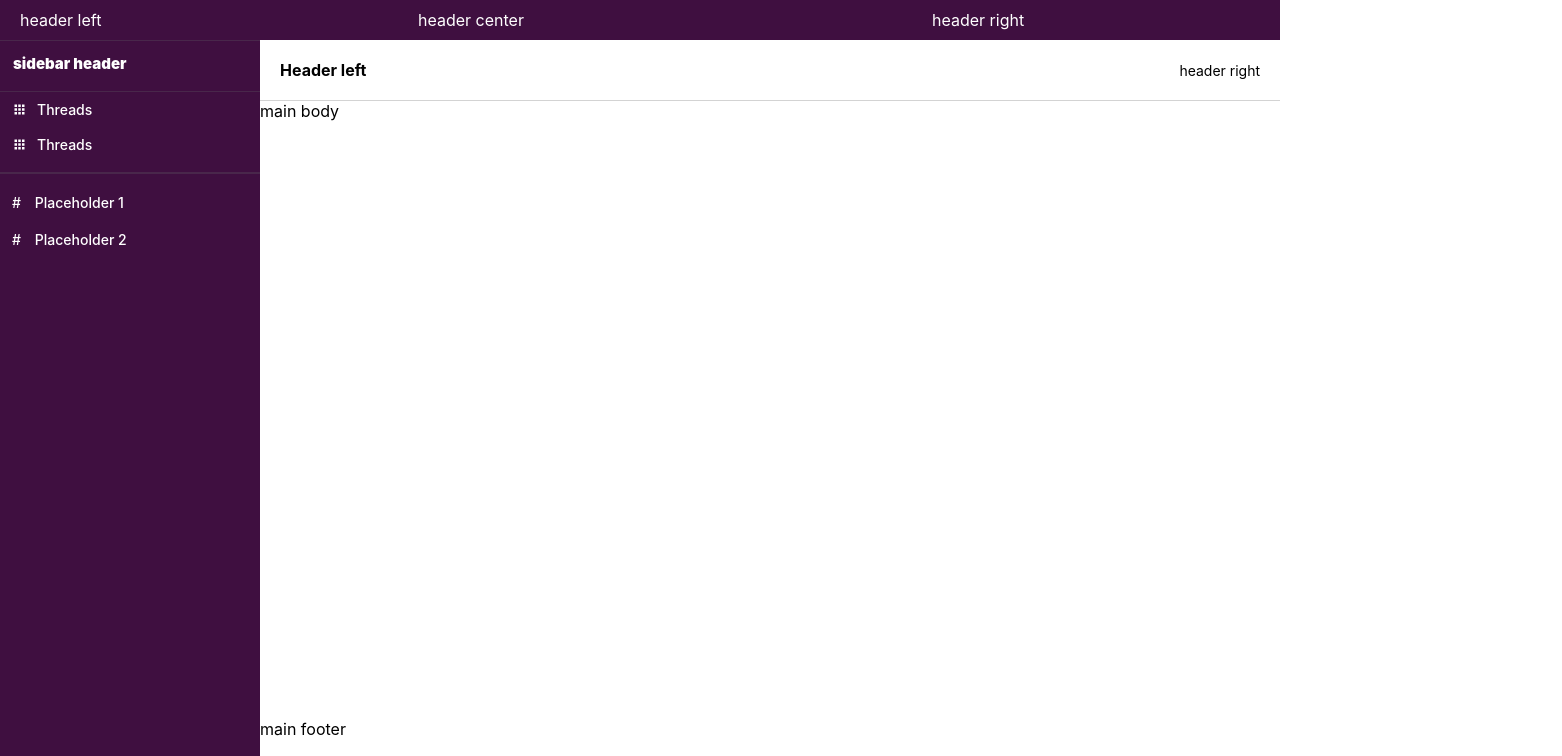
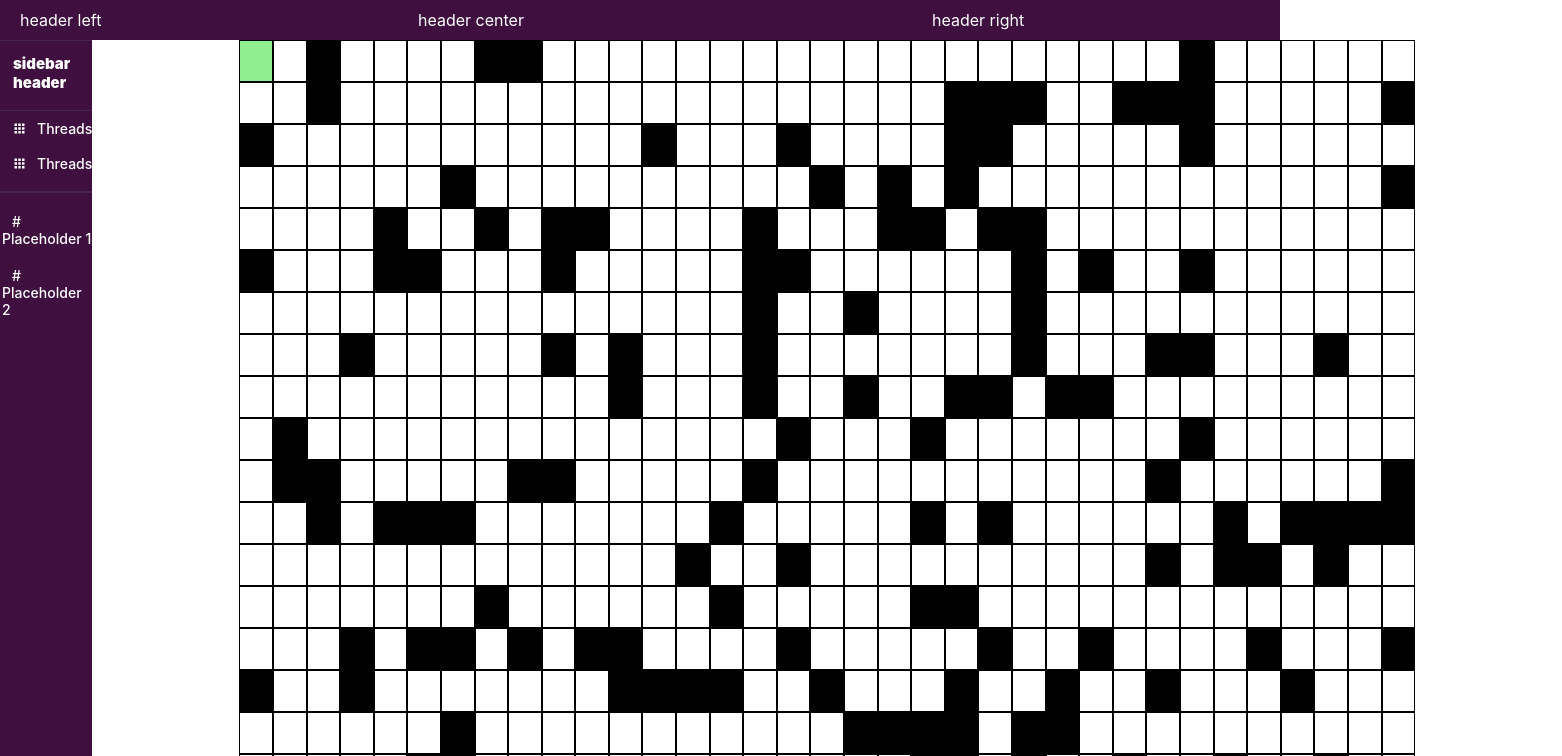
Before and after one commit to DjurreAikema/React_Algorithm-visualization, a React (Create React App) app: page / in a window 1280 px wide. Shown: the top 756 px of the page, 1562 px wide, since content can reach past the window. Built offline with nearby package versions, Linux system fonts and the light colour scheme.

Commit message:
Basic visualization of the a* algorithm added

```diff
--- a/src/components/Main.css
+++ b/src/components/Main.css
@@ -26,3 +26,12 @@
 .main__footer {
   border-radius: 20px;
 }
+
+.grid {
+  max-width: 80%;
+  margin: auto;
+}
+
+.grid__col {
+  display: flex;
+}
--- a/src/components/Main.js
+++ b/src/components/Main.js
@@ -1,26 +1,191 @@
-import React from 'react';
+import React, { useState, useEffect } from 'react'
 import "./Main.css";
+import Node from './Node'
+import Astar from '../aStarAlgorithm/AStar'
+
+const cols = 20
+const rows = 35
+
+const NODE_START_ROW = 0
+const NODE_START_COL = 0
+const NODE_END_ROW = rows - 1
+const NODE_END_COL = cols - 1
 
 function Main() {
+    const [Grid, setGrid] = useState([])
+    const [Path, setPath] = useState([])
+    const [VisitedNodes, setVisitedNodes] = useState([])
+
+    //Inizialize grid into the DOM
+    useEffect(() => {
+        initializeGrid()
+    }, [])
+
+    //Create the grid
+    const initializeGrid = () => {
+        const grid = new Array(cols)
+        for (let i = 0; i < cols; i++) {
+            grid[i] = new Array(rows)
+        }
+
+        createSpot(grid)
+        setGrid(grid)
+        addNeighboursToSpot(grid)
+
+        const startNode  = grid[NODE_START_COL][NODE_START_ROW]
+        const endNode = grid[NODE_END_COL][NODE_END_ROW]
+        startNode.wall = false
+        endNode.wall = false
+        let path = Astar(startNode, endNode)
+        setPath(path.path);
+        setVisitedNodes(path.visitedNodes)
+    }
+
+    //Create a 'spot'
+    const createSpot = (grid) => {
+        for (let i = 0; i < cols; i++) {
+            for (let j = 0; j < rows; j++) {
+                grid[i][j] = new Spot(i,j)
+            }
+        }
+    }
+
+    //Add neighbors to spots
+    const addNeighboursToSpot = (grid) => {
+        for (let i = 0; i < cols; i++) {
+            for (let j = 0; j < rows; j++) {
+                grid[i][j].addNeighbors(grid)
+            }
+        }
+    }
+
+    //Spot constructor
+    function Spot(i,j) {
+        this.col = i
+        this.row = j
+        this.start = this.row === NODE_START_ROW && this.col === NODE_START_COL
+        this.end = this.row === NODE_END_ROW && this.col === NODE_END_COL
+        this.g = 0
+        this.f = 0
+        this.h = 0
+        this.previous = undefined
+        this.neighbours = []
+        this.wall = false
+        if(Math.random(1) < 0.2) this.wall = true
+        this.addNeighbors = function(grid) {
+            if(this.col < cols - 1) this.neighbours.push(grid[this.col + 1][this.row])
+            if(this.col > 0) this.neighbours.push(grid[this.col - 1][this.row])
+            if(this.row < rows - 1) this.neighbours.push(grid[this.col ][this.row + 1])
+            if(this.row > 0) this.neighbours.push(grid[this.col][this.row - 1])
+
+            // if(this.col > 0 && this.row > 0) this.neighbours.push(grid[this.col - 1][this.row - 1])
+            // if(this.col < cols - 1 && this.row > 0) this.neighbours.push(grid[this.col + 1][this.row - 1])
+            // if(this.col > 0 && this.row < rows - 1) this.neighbours.push(grid[this.col - 1][this.row + 1])
+            // if(this.col < cols - 1 && this.row < rows - 1) this.neighbours.push(grid[this.col + 1][this.row + 1])
+        }
+    }
+
+    const gridWithNode = (
+        <div>
+            {Grid.map((col, colIndex) => {
+                return (
+                    <div key={colIndex} className="grid__col">
+                        {col.map((row, rowIndex) => {
+                            const {start, end, wall} = row;
+                            return (
+                                <Node
+                                    key={rowIndex}
+                                    start={start}
+                                    end={end}
+                                    wall={wall}
+                                    row={rowIndex}
+                                    col={colIndex}
+                                />)
+                        })}
+                    </div>
+                )
+            })}
+        </div>
+    )
+
+    const visualizeShortestPath = (shortestPathNodes) => {
+        for(let i = 1; i < shortestPathNodes.length - 1; i++) {
+            setTimeout(() => {
+                const node = shortestPathNodes[i]
+                document.getElementById(`node-${node.row}-${node.col}`).className = "node node__shortestPath"
+            }, 15 * i)
+        }
+    }
+
+    const visualizePath = () => {
+        for(let i = 0; i <= VisitedNodes.length; i++) {
+            if(i === VisitedNodes.length) {
+                setTimeout(() => {
+                    visualizeShortestPath(Path)
+                }, 5 * i)
+            } else {
+                if(i !== 0 && i !== VisitedNodes.length-1){
+                    setTimeout(() => {
+                        const node = VisitedNodes[i]
+                        document.getElementById(`node-${node.row}-${node.col}`).className = "node node__visited"
+                    }, 5 * i)
+                }
+
+            }
+        }
+    }
+
+    const clearGrid = () => {
+        for(let i = 0; i <= VisitedNodes.length; i++) {
+            if(i === VisitedNodes.length) {
+                for(let i = 1; i < Path.length - 1; i++) {
+                    const node = Path[i]
+                    document.getElementById(`node-${node.row}-${node.col}`).className = "node"
+                }
+            } else {
+                if(i !== 0 && i !== VisitedNodes.length-1){
+                    const node = VisitedNodes[i]
+                    document.getElementById(`node-${node.row}-${node.col}`).className = "node"
+                }
+            }
+        }
+    }
+
+    const generateGrid = () => {
+        clearGrid()
+        initializeGrid()
+    }
+
+    const runAlgorithm = () => {
+        let path = Astar(Grid[NODE_START_COL][NODE_START_ROW], Grid[NODE_END_COL][NODE_END_ROW])
+        setPath(path.path);
+        setVisitedNodes(path.visitedNodes)
+
+        visualizePath()
+    }
+
+    const testFunct = () => {
+        if(Grid[2][2].wall) {
+            Grid[2][2].wall = false
+        } else {
+            Grid[2][2].wall = true
+        }
+        console.log(":(")
+    }
+
     return (
         <div className="main">
-            <div className="main__header">
-                <div className="main__headerLeft">
-                    <h4 className="main__channelName">
-                        Header left
-                    </h4>
-                </div>
-                <div className="main__headerRight">
-                    <p>
-                        header right
-                    </p>
-                </div>
+            <div className="main__body">
+            <div className="grid">
+                {gridWithNode}
             </div>
-            <div className="main__body">
-                main body
             </div>
             <div className="main__footer">
-                main footer
+                <button onClick={runAlgorithm}>Run Algorithm</button>
+                <button onClick={visualizePath}>Vizualize Algorithm</button>
+                <button onClick={generateGrid}>Generate New Grid</button>
+                <button onClick={clearGrid}>Clear Grid</button>
+                <button onClick={testFunct}>do it</button>
             </div>
         </div>
     )
--- /dev/null
+++ b/src/components/Node.css
@@ -0,0 +1,78 @@
+.node {
+  width: 40px;
+  height: 40px;
+  border: 1px solid black;
+}
+
+.node__start {
+  background-color: lightgreen;
+}
+
+.node__end {
+  background-color: red;
+}
+
+.node__visited {
+  animation-name: visitedAnimation;
+  animation-duration: 1.5s;
+  animation-timing-function: ease-out;
+  animation-delay: 0;
+  animation-direction: alternate;
+  animation-iteration-count: 1;
+  animation-fill-mode: forwards;
+  animation-play-state: running;
+}
+
+@keyframes visitedAnimation {
+  0% {
+    transform: scale(0.3);
+    background-color: rgba(0, 0, 66, 0.75);
+    border-radius: 10%;
+  }
+
+  50% {
+    background-color: peachpuff;
+  }
+
+  75% {
+    transform: scale(1.2);
+    background-color: peachpuff;
+  }
+
+  100% {
+    transform: scale(1);
+    background-color: peachpuff;
+  }
+}
+
+.node__wall {
+  background-color: black;
+}
+
+.node__shortestPath {
+  animation-name: shortestPath;
+  animation-duration: 1.5s;
+  animation-timing-function: ease-out;
+  animation-delay: 0;
+  animation-direction: alternate;
+  animation-iteration-count: 1;
+  animation-fill-mode: forwards;
+  animation-play-state: running;
+}
+
+@keyframes shortestPath {
+  0% {
+    transform: scale(0.6);
+    background-color: aquamarine;
+  }
+
+  50% {
+    transform: scale(1.2);
+    background-color: aquamarine;
+  }
+
+  100% {
+    transform: scale(1);
+    background-color: aquamarine;
+  }
+}
--- /dev/null
+++ b/src/components/Node.js
@@ -0,0 +1,10 @@
+import React from 'react'
+import './Node.css'
+
+export default function Node({start, end, wall, row, col}) {
+    const cssClasses = start ? "node__start" : end ? "node__end" : wall ? "node__wall" : ""
+
+    return (
+        <div className={`node ${cssClasses}`} id={`node-${row}-${col}`} />
+    )
+}
```
